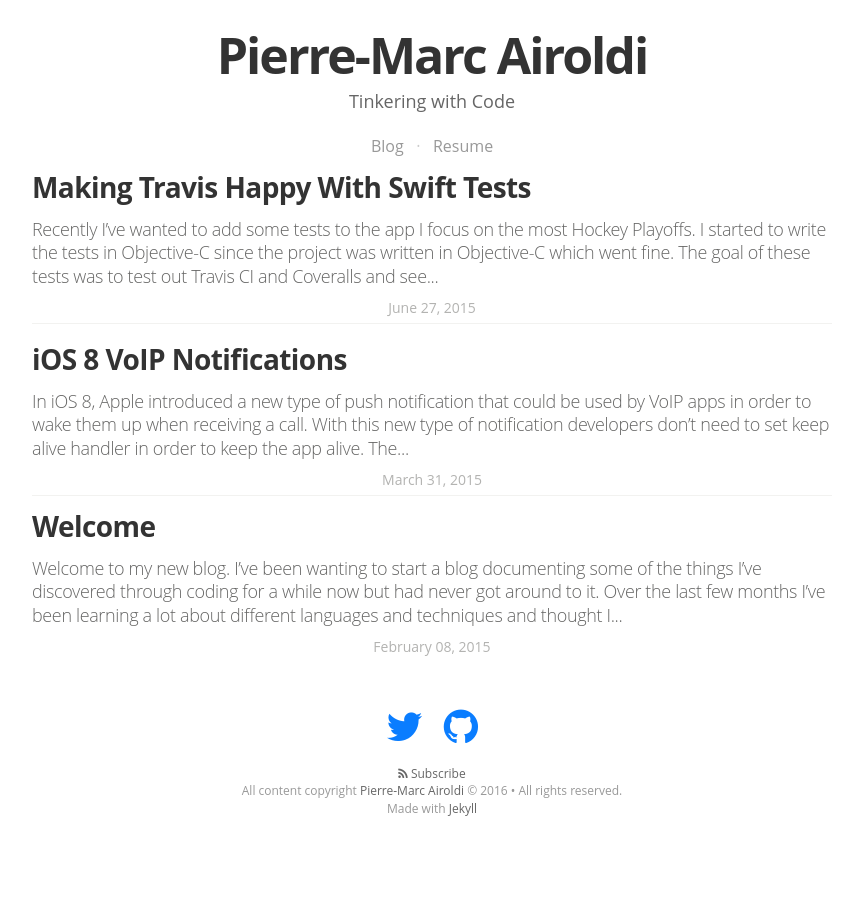
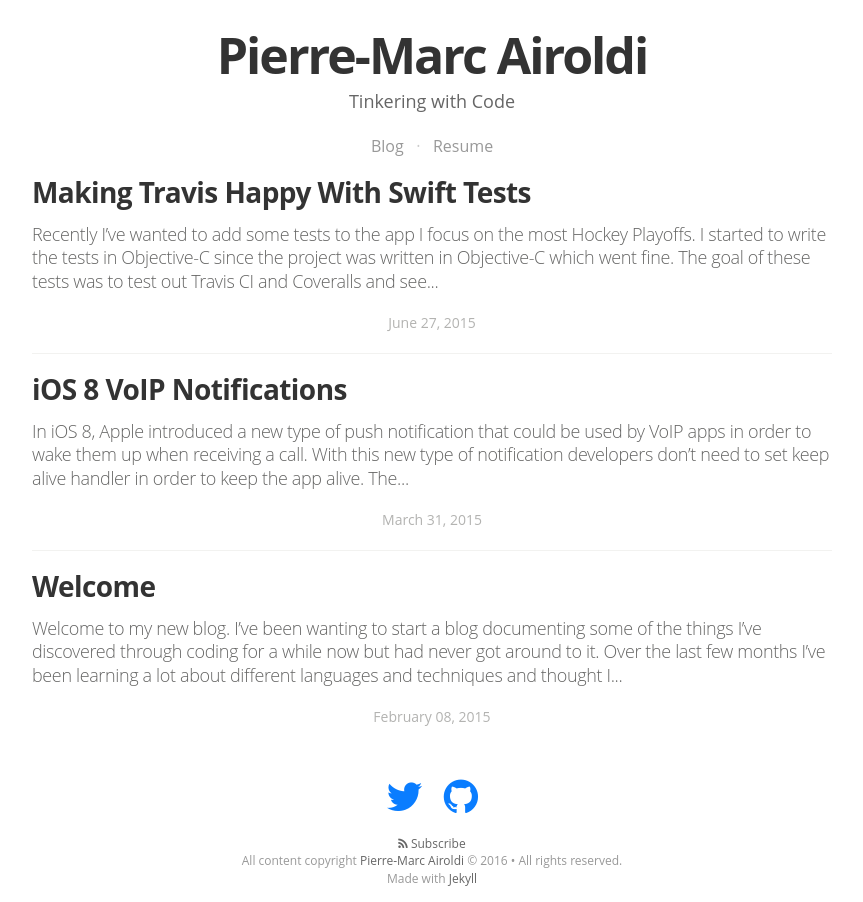
Before and after one commit to petester42/blog, a Jekyll site: the page built from index.html, in a window 1280 px wide. Shown: the part 320-1222 px from the top of the page, without its empty margins (208-1071 px from the left). Built offline with Jekyll 4.4.1, drawn with Linux system fonts in a browser that asks for light colours; nearby versions of some CDN libraries; some web fonts are replaced; Markdown is read by kramdown in place of the engine named in the settings; the list of posts is cut into pages by our own code; before the commit the page ends 1152 px from its top, so only the background shows below that.

Commit message:
update padding for the posts

```diff
--- a/css/main.sass
+++ b/css/main.sass
@@ -165,11 +165,12 @@ body
   @include respond-to(800)
     padding: 0 10px
   article
-    padding: 5px 0 15px 0
+    padding: 10px 0 10px 0
     &:last-child
-      padding: 0 0 0 0
+      padding: 10px 0 0 0
       .post-meta
         border-bottom: 0px
+        padding: 15px 0 0 0
 
     .post-title
       letter-spacing: -0.02em
@@ -198,6 +199,7 @@ body
       line-height: 30px
       text-align: center
       border-bottom: 1px solid #f2f2f0
+      padding: 15px 0 15px 0
       a
         color: #b3b3b1
         text-decoration: none
@@ -214,7 +216,7 @@ body
 
 .article-item
   p
-    margin-bottom: 5px
+    margin-bottom: 0px
     margin-top: 15px
 
 .container.featured
```
